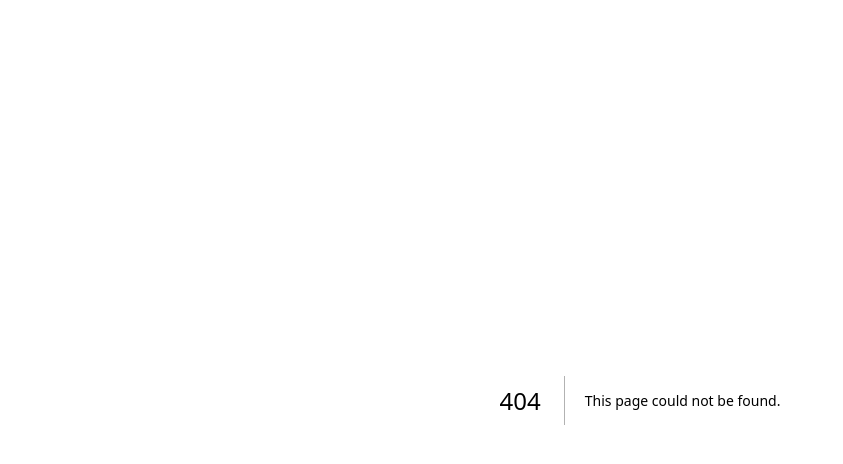
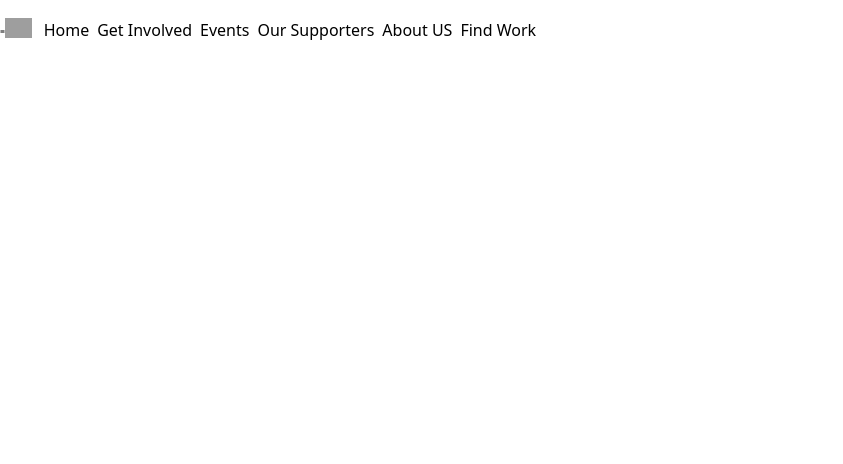
Before and after one commit to aseanbya/ABYAWebsite, a Next.js app: page /Navbar in a window 1280 px wide. Before the commit this address had no page. Shown: the top 464 px of the page, without its empty margins (0-843 px from the left). Built offline with nearby package versions, Linux system fonts and the light colour scheme; grey boxes are pictures that could not be loaded.

Commit message:
feat: implement navbar

```diff
--- a/package.json
+++ b/package.json
@@ -9,7 +9,12 @@
     "start": "next start"
   },
   "dependencies": {
+    "@chakra-ui/icons": "^2.0.19",
+    "@chakra-ui/react": "^2.7.1",
+    "@emotion/react": "^11.11.1",
+    "@emotion/styled": "^11.11.0",
     "@t3-oss/env-nextjs": "^0.3.1",
+    "framer-motion": "^10.12.18",
     "next": "^13.4.8",
     "nextra": "^2.8.0",
     "nextra-theme-docs": "^2.8.0",
--- /dev/null
+++ b/src/pages/Navbar.tsx
@@ -0,0 +1,255 @@
+import {
+    Box,
+    Flex,
+    Text,
+    IconButton,
+    Button,
+    Stack,
+    Collapse,
+    Icon,
+    Link,
+    Popover,
+    PopoverTrigger,
+    PopoverContent,
+    useColorModeValue,
+    useBreakpointValue,
+    useDisclosure,
+    Spacer,
+    Image,
+} from '@chakra-ui/react';
+import {
+    HamburgerIcon,
+    CloseIcon,
+    ChevronDownIcon,
+    ChevronRightIcon,
+} from '@chakra-ui/icons';
+
+export default function WithSubnavigation() {
+    const { isOpen, onToggle } = useDisclosure();
+
+    return (
+        <Box>
+            <Flex
+                bg={useColorModeValue('white', 'gray.800')}
+                color={useColorModeValue('gray.600', 'white')}
+                minH={'60px'}
+                py={{ base: 2 }}
+                px={{ base: 4 }}
+                align={'center'}>
+                <Flex
+                    flex={{ base: 1, md: 'auto' }}
+                    ml={{ base: -2 }}
+                    display={{ base: 'flex', md: 'none' }}>
+                    <IconButton
+                        onClick={onToggle}
+                        icon={
+                            isOpen ? <CloseIcon w={3} h={3} /> : <HamburgerIcon w={5} h={5} />
+                        }
+                        variant={'ghost'}
+                        aria-label={'Toggle Navigation'}
+                    />
+                </Flex>
+                <Flex flex={{ base: 1 }} justify={{ base: 'center', md: 'start' }}>
+                    <Image src='https://bit.ly/dan-abramov' alt='Dan Abramov' className='h-[20px]' />
+                    <Spacer />
+                    <Flex display={{ base: 'none', md: 'flex' }} ml={10}>
+                        <DesktopNav />
+                    </Flex>
+                </Flex>
+            </Flex>
+
+            <Collapse in={isOpen} animateOpacity>
+                <MobileNav />
+            </Collapse>
+        </Box>
+    );
+}
+
+const DesktopNav = () => {
+    const linkColor = useColorModeValue('gray.600', 'gray.200');
+    const linkHoverColor = useColorModeValue('gray.800', 'white');
+    const popoverContentBgColor = useColorModeValue('white', 'gray.800');
+
+    return (
+        <Stack direction={'row'} spacing={4}>
+            {NAV_ITEMS.map((navItem) => (
+                <Box key={navItem.label}>
+                    <Popover trigger={'hover'} placement={'bottom-start'}>
+                        <PopoverTrigger>
+                            <Link
+                                p={2}
+                                href={navItem.href ?? '#'}
+                                fontSize={'sm'}
+                                fontWeight={500}
+                                color={linkColor}
+                                _hover={{
+                                    textDecoration: 'none',
+                                    color: linkHoverColor,
+                                }}>
+                                {navItem.label}
+                            </Link>
+                        </PopoverTrigger>
+
+                        {navItem.children && (
+                            <PopoverContent
+                                border={0}
+                                boxShadow={'xl'}
+                                bg={popoverContentBgColor}
+                                p={4}
+                                rounded={'xl'}
+                                minW={'sm'}>
+                                <Stack>
+                                    {navItem.children.map((child) => (
+                                        <DesktopSubNav key={child.label} {...child} />
+                                    ))}
+                                </Stack>
+                            </PopoverContent>
+                        )}
+                    </Popover>
+                </Box>
+            ))}
+        </Stack>
+    );
+};
+
+const DesktopSubNav = ({ label, href, subLabel }: NavItem) => {
+    return (
+        <Link
+            href={href}
+            role={'group'}
+            display={'block'}
+            p={2}
+            rounded={'md'}
+            _hover={{ bg: useColorModeValue('pink.50', 'gray.900') }}>
+            <Stack direction={'row'} align={'center'}>
+                <Box>
+                    <Text
+                        transition={'all .3s ease'}
+                        _groupHover={{ color: 'pink.400' }}
+                        fontWeight={500}>
+                        {label}
+                    </Text>
+                    <Text fontSize={'sm'}>{subLabel}</Text>
+                </Box>
+                <Flex
+                    transition={'all .3s ease'}
+                    transform={'translateX(-10px)'}
+                    opacity={0}
+                    _groupHover={{ opacity: '100%', transform: 'translateX(0)' }}
+                    justify={'flex-end'}
+                    align={'center'}
+                    flex={1}>
+                    <Icon color={'pink.400'} w={5} h={5} as={ChevronRightIcon} />
+                </Flex>
+            </Stack>
+        </Link>
+    );
+};
+
+const MobileNav = () => {
+    return (
+        <Stack
+            bg={useColorModeValue('white', 'gray.800')}
+            p={4}
+            display={{ md: 'none' }}>
+            {NAV_ITEMS.map((navItem) => (
+                <MobileNavItem key={navItem.label} {...navItem} />
+            ))}
+        </Stack>
+    );
+};
+
+const MobileNavItem = ({ label, children, href }: NavItem) => {
+    const { isOpen, onToggle } = useDisclosure();
+
+    return (
+        <Stack spacing={4} onClick={children && onToggle}>
+            <Flex
+                py={2}
+                as={Link}
+                href={href ?? '#'}
+                justify={'space-between'}
+                align={'center'}
+                _hover={{
+                    textDecoration: 'none',
+                }}>
+                <Text
+                    fontWeight={600}
+                    color={useColorModeValue('gray.600', 'gray.200')}>
+                    {label}
+                </Text>
+                {children && (
+                    <Icon
+                        as={ChevronDownIcon}
+                        transition={'all .25s ease-in-out'}
+                        transform={isOpen ? 'rotate(180deg)' : ''}
+                        w={6}
+                        h={6}
+                    />
+                )}
+            </Flex>
+
+            <Collapse in={isOpen} animateOpacity style={{ marginTop: '0!important' }}>
+                <Stack
+                    mt={2}
+                    pl={4}
+                    borderLeft={1}
+                    borderStyle={'solid'}
+                    borderColor={useColorModeValue('gray.200', 'gray.700')}
+                    align={'start'}>
+                    {children &&
+                        children.map((child) => (
+                            <Link key={child.label} py={2} href={child.href}>
+                                {child.label}
+                            </Link>
+                        ))}
+                </Stack>
+            </Collapse>
+        </Stack>
+    );
+};
+
+interface NavItem {
+    label: string;
+    subLabel?: string;
+    children?: Array<NavItem>;
+    href?: string;
+}
+
+const NAV_ITEMS: Array<NavItem> = [
+    {
+        label: 'Home',
+        href: '#',
+    },
+    {
+        label: 'Get Involved',
+        href: '#',
+    },
+    {
+        label: 'Events',
+        href: '#',
+    },
+    {
+        label: 'Our Supporters',
+        href: '#',
+    },
+    {
+        label: 'About US',
+        href: '#',
+    },
+    {
+        label: 'Find Work',
+        children: [
+            {
+                label: 'Job Board',
+                subLabel: 'Find your dream design job',
+                href: '#',
+            },
+            {
+                label: 'Freelance Projects',
+                subLabel: 'An exclusive list for contract work',
+                href: '#',
+            },
+        ],
+    },
+];
--- a/src/pages/index.tsx
+++ b/src/pages/index.tsx
@@ -1,9 +1,11 @@
+import * as React from 'react'
+import { ChakraProvider } from '@chakra-ui/react'
+import Navbar from './Navbar';
+
 export default function Home() {
   return (
-    <>
-      <div>
-        apple
-      </div>
-    </>
+    <ChakraProvider>
+      <Navbar />
+    </ChakraProvider>
   );
 }
```
Also changed, not shown: 1 other file (tests, documents, lock files or other folders).
